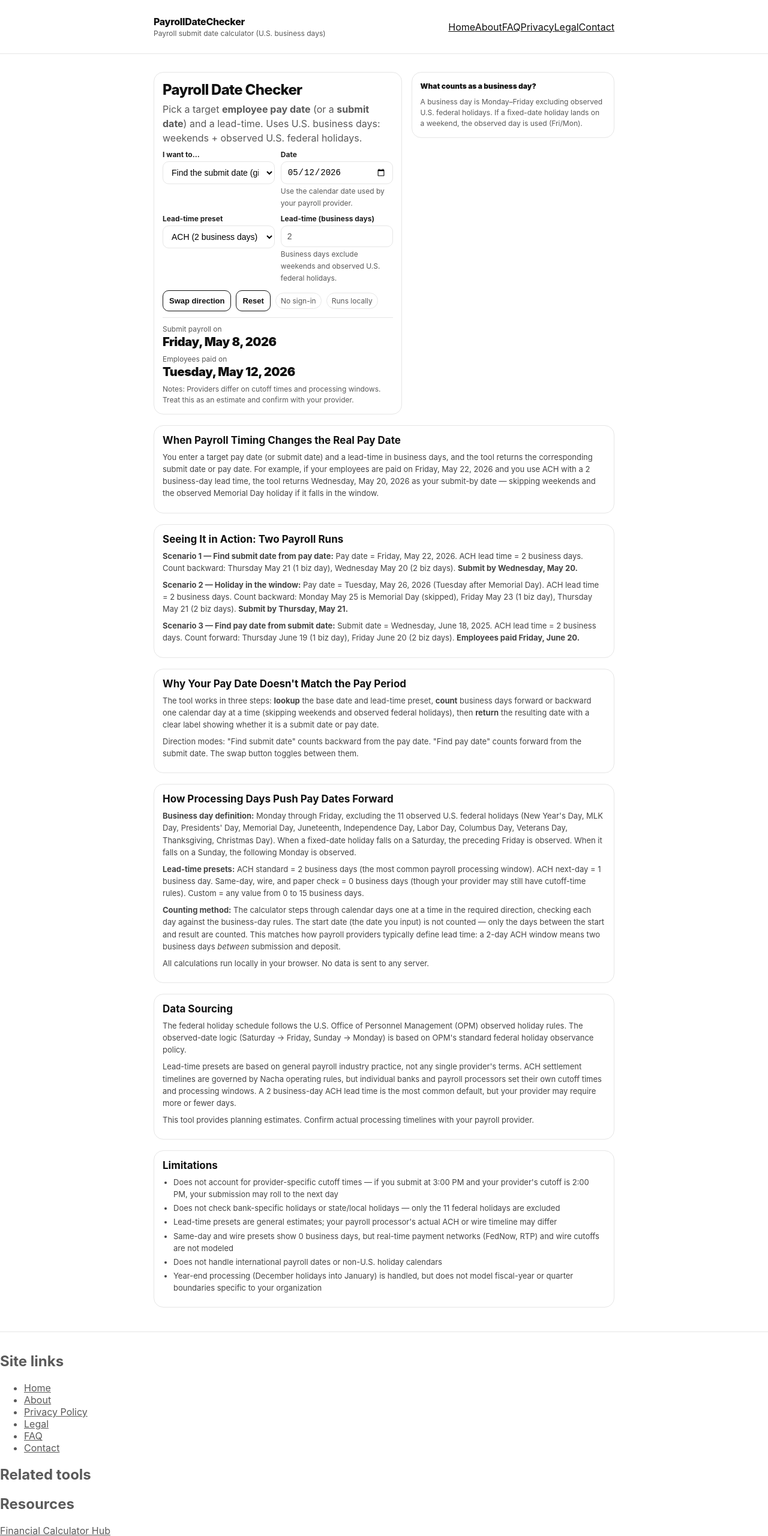
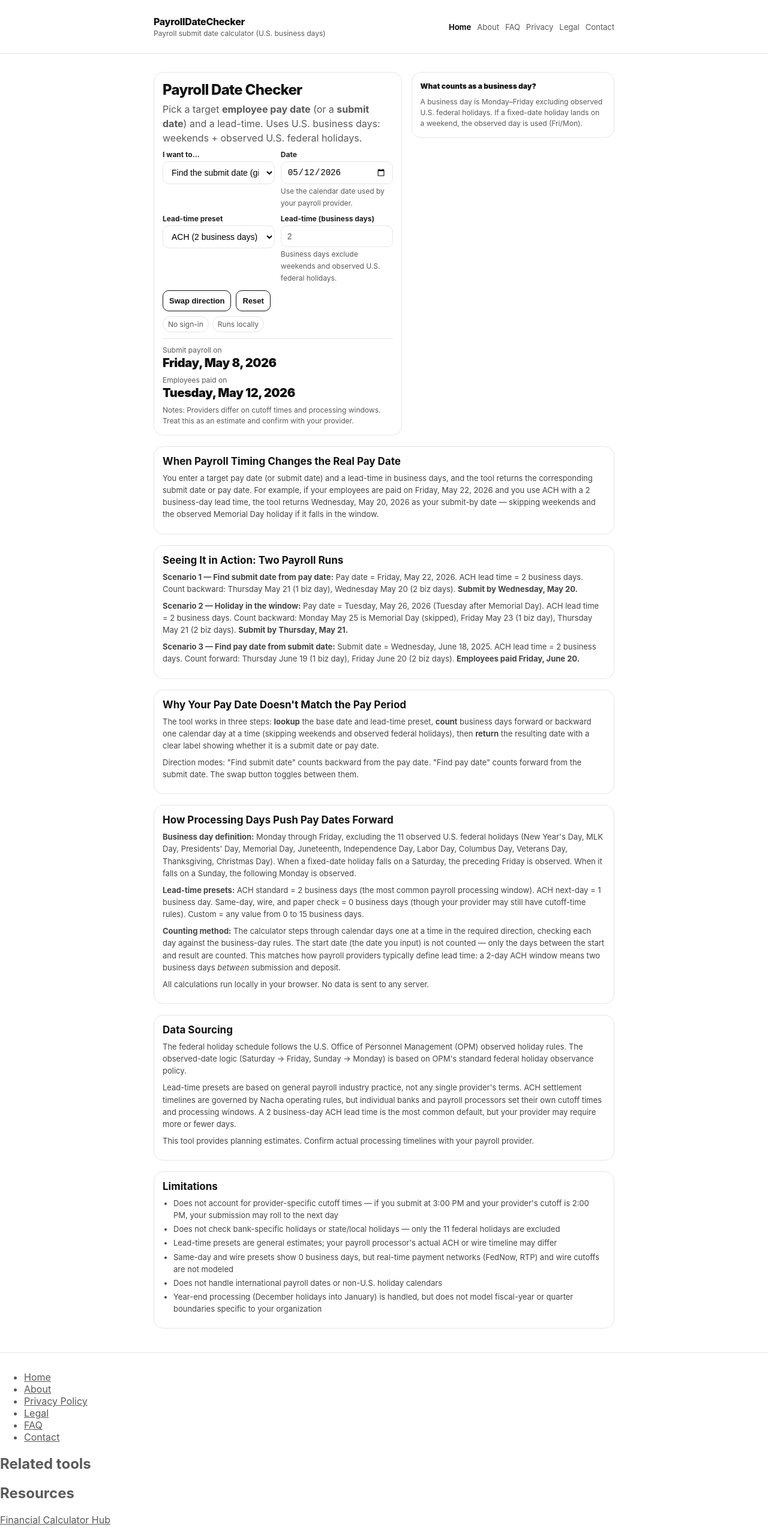
Before and after one commit to sumailjunior03-ui/payrolldatechecker, a plain HTML site: page index.html in a window 1280 px wide. Shown: the top 2561 px of the page at 60% size. Drawn offline with Linux system fonts and the light colour scheme.

Commit message:
Mobile UX patch: nav wrap fix, trust badge separation, result scroll-margin, footer dedup, site-links heading removed

```diff
--- a/assets/styles.css
+++ b/assets/styles.css
@@ -11,6 +11,11 @@ header{ border-bottom:1px solid var(--border); }
 .navlinks{ display:flex; flex-wrap:wrap; gap:10px; }
 .navlinks a{ text-decoration:none; color:var(--muted); font-size:13px; }
 .navlinks a:hover{ color:#111; }
+/* header-nav rendered by network.js renderSiteHeader() */
+.header-nav{ display:flex; flex-wrap:wrap; gap:6px 10px; }
+.header-nav a{ text-decoration:none; color:var(--muted); font-size:13px; }
+.header-nav a:hover{ color:#111; }
+.header-nav a.active{ color:#111; font-weight:700; }
 main{ padding:14px 0 24px; }
 .hero{ display:grid; grid-template-columns:1.1fr 0.9fr; gap:16px; align-items:start; }
 @media (max-width:860px){ .hero{ grid-template-columns:1fr; } }
@@ -29,7 +34,9 @@ small{ color:var(--muted); font-size:12px; }
 .kpi{ display:grid; gap:8px; }
 .kpi .big{ font-size:20px; font-weight:900; letter-spacing:-0.02em; }
 .badge{ display:inline-flex; gap:6px; align-items:center; border:1px solid var(--border); padding:5px 8px; border-radius:999px; color:var(--muted); font-size:12px; }
+.trust-row{ display:flex; gap:6px; flex-wrap:wrap; }
 .hr{ height:1px; background:var(--border); margin:10px 0; }
+#results{ scroll-margin-top:16px; margin-top:4px; }
 .note{ font-size:12px; color:var(--muted); line-height:1.5; }
 footer{ border-top:1px solid var(--border); padding:14px 0; color:var(--muted); }
 .footgrid{ display:grid; grid-template-columns:1.2fr 0.8fr; gap:14px; }
@@ -88,6 +95,9 @@ section.card li{ margin-bottom:3px; }
   section.card h2{ font-size:15px; }
   /* Safe bottom spacing for mobile browser UI */
   main{ padding-bottom:max(24px, env(safe-area-inset-bottom, 24px)); }
+  /* P0: mobile nav — prevent link concatenation and overflow */
+  .header-nav{ display:flex; flex-wrap:wrap; gap:6px 10px; }
+  .header-nav a{ font-size:12px; white-space:nowrap; }
 }
 
 /* Accessibility: visible focus ring */
--- a/index.html
+++ b/index.html
@@ -87,6 +87,8 @@
     <div class="row" style="margin-top:12px;">
       <button class="btn secondary" id="swap" type="button" aria-label="Swap calculator direction">Swap direction</button>
       <button class="btn secondary" id="reset" type="button" aria-label="Reset calculator">Reset</button>
+    </div>
+    <div class="trust-row" style="margin-top:8px;">
       <span class="badge">No sign-in</span>
       <span class="badge">Runs locally</span>
     </div>
@@ -177,7 +179,6 @@
   </div>
 </main>
 <footer class="site-footer">
-  <div class="wrap" id="related-calculators"></div>
   <div class="wrap" id="site-footer"></div>
 </footer>
 
--- a/network.js
+++ b/network.js
@@ -151,7 +151,7 @@
 
     footerTarget.innerHTML = [
       '<div class="footer-grid">',
-        '<div><h2>Site links</h2><ul class="footer-nav-links"><li><a href="/">Home</a></li><li><a href="/about.html">About</a></li><li><a href="/privacy.html">Privacy Policy</a></li><li><a href="/legal.html">Legal</a></li><li><a href="/faq.html">FAQ</a></li><li><a href="/contact.html">Contact</a></li></ul></div>',
+        '<div><ul class="footer-nav-links"><li><a href="/">Home</a></li><li><a href="/about.html">About</a></li><li><a href="/privacy.html">Privacy Policy</a></li><li><a href="/legal.html">Legal</a></li><li><a href="/faq.html">FAQ</a></li><li><a href="/contact.html">Contact</a></li></ul></div>',
         '<div><h2>Related tools</h2>', relatedHtml, '</div>',
         '<div><h2>Resources</h2><p><a href="https://calc-hq.com/" target="_blank" rel="noopener">Financial Calculator Hub</a></p><h2>Contact</h2><p><a href="mailto:' + email + '">' + email + '</a></p></div>',
       '</div>',
```
